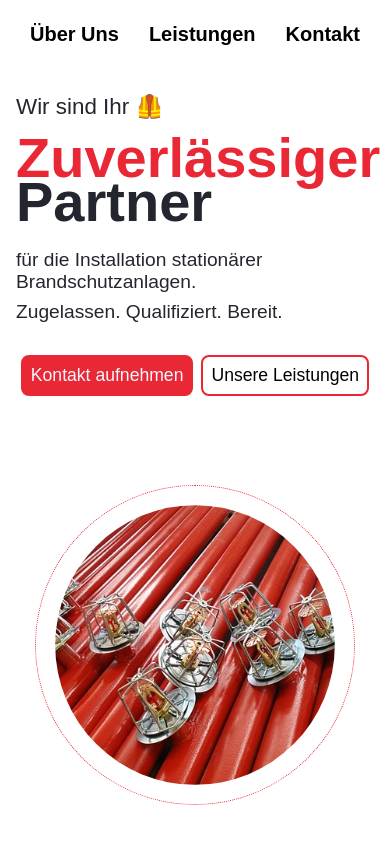
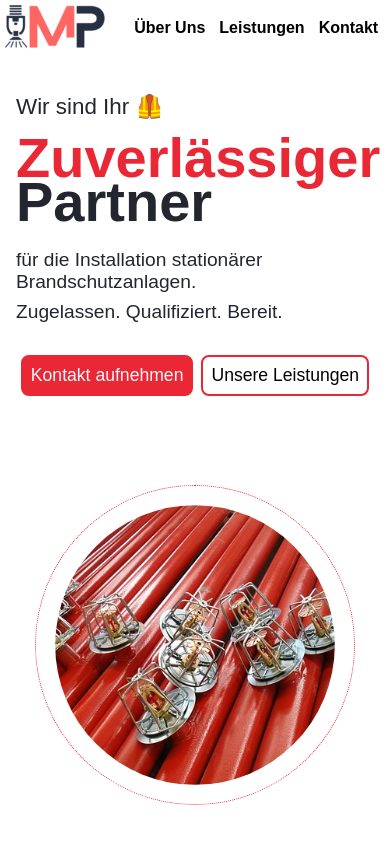
Before and after one commit to dejanpls/mp-leitungsverlegung.de, a website built with webpack: page src/template.html in a window 390 px wide. Shown: the top 844 px of the page. Built offline with nearby package versions, Linux system fonts and the light colour scheme; a web font is replaced by a local one.

Commit message:
style: add and position logo to the navigation

```diff
--- a/src/styles/nav.css
+++ b/src/styles/nav.css
@@ -1,20 +1,30 @@
 div.menu-container {
   display: flex;
-  justify-content: center;
   width: 100%;
-  padding: 16px 0;
   position: fixed;
   background-color: white;
   top: 0;
   z-index: 999;
+  padding: 0rem 0.3rem;
+  padding-top: 0.3rem;
 }
 
 nav {
+  width: 100%;
   display: flex;
-  gap: 16px;
+  align-items: center;
+  justify-content: space-between;
+  position: relative;
 }
 
-nav > a {
+.links-container {
+  position: absolute;
+  left: 50%;
+  transform: translateX(-50%);
+  display: flex;
+}
+
+div.links-container > a {
   text-decoration: none;
   color: black;
   font-size: 20px;
@@ -24,12 +34,35 @@ nav > a {
   transition: border-bottom 0.2s ease-in-out;
 }
 
-nav > a:active {
+div.links-container > a:active {
   border-bottom: 3px solid rgb(234, 39, 52);
 }
 
+div.logo-container {
+  width: 100px;
+  overflow: hidden;
+  background-size: cover;
+  /* margin: 0.5rem; */
+  flex: 0 0 auto;
+}
+
 @media (hover: hover) and (pointer: fine) {
-  nav > a:hover {
+  div.links-container > a:hover {
     border-bottom: 3px solid rgb(234, 39, 52);
   }
 }
+
+@media (max-width: 610px) {
+  .menu-container nav {
+    align-items: center;
+  }
+
+  .links-container {
+    position: static;
+    transform: none;
+  }
+
+  div.links-container > a {
+    font-size: 1rem;
+  }
+}
--- a/src/template.html
+++ b/src/template.html
@@ -31,9 +31,18 @@
     <div class="wrapper">
       <div class="menu-container">
         <nav aria-label="Navigation">
-          <a href="#about">Über Uns</a>
-          <a href="#projects">Leistungen</a>
-          <a href="#contact">Kontakt</a>
+          <div class="logo-container">
+            <img
+              class="header-image"
+              src="./assets/images/logo/mp-logo-small.png"
+              alt="Firmenlogo"
+            />
+          </div>
+          <div class="links-container">
+            <a href="#about">Über Uns</a>
+            <a href="#projects">Leistungen</a>
+            <a href="#contact">Kontakt</a>
+          </div>
         </nav>
       </div>
 
```
Also changed, not shown: src/assets/images/logo/mp-logo-favicon.png (added), src/assets/images/logo/mp-logo-large.png (added), src/assets/images/logo/mp-logo-small.png (added).
